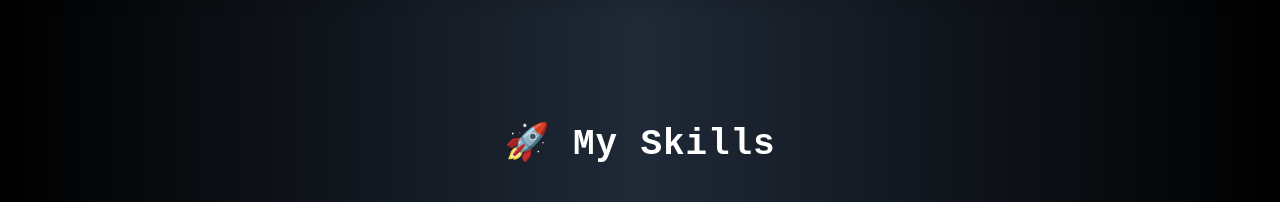
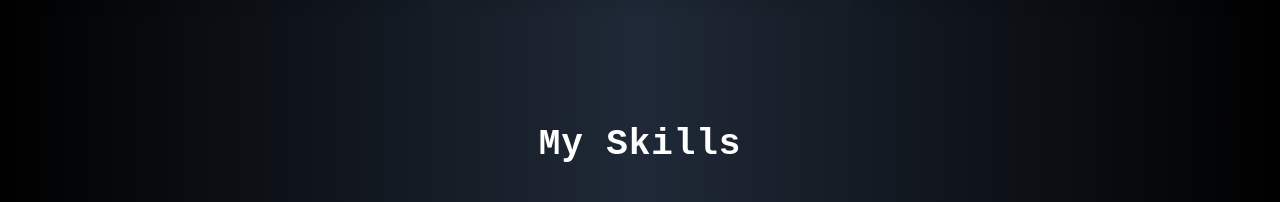
Before and after one commit to kajogg/port-fdhl, a plain HTML site: page index.html in a window 1280 px wide. Shown: the part 1911-2113 px from the top of the page. Drawn offline with nearby package versions, Linux system fonts and the light colour scheme.

Commit message:
Update index.html

```diff
--- a/index.html
+++ b/index.html
@@ -256,7 +256,7 @@
 
     <section id="skill" class="container mx-auto py-16">
         <h2 class="text-4xl text-center font-bold mb-10 text-white tracking-wide">
-            🚀 My Skills
+             My Skills
         </h2>
 
         <div class="hex-grid">
```
